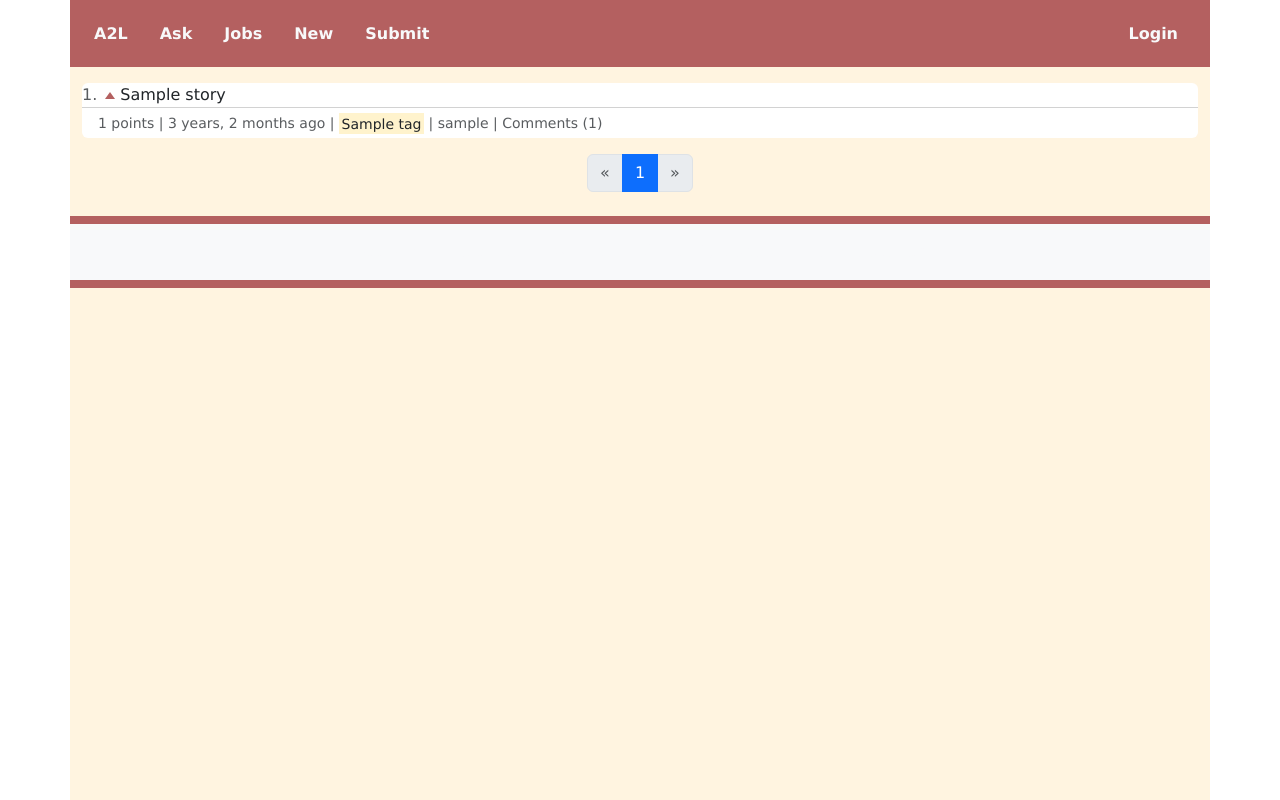
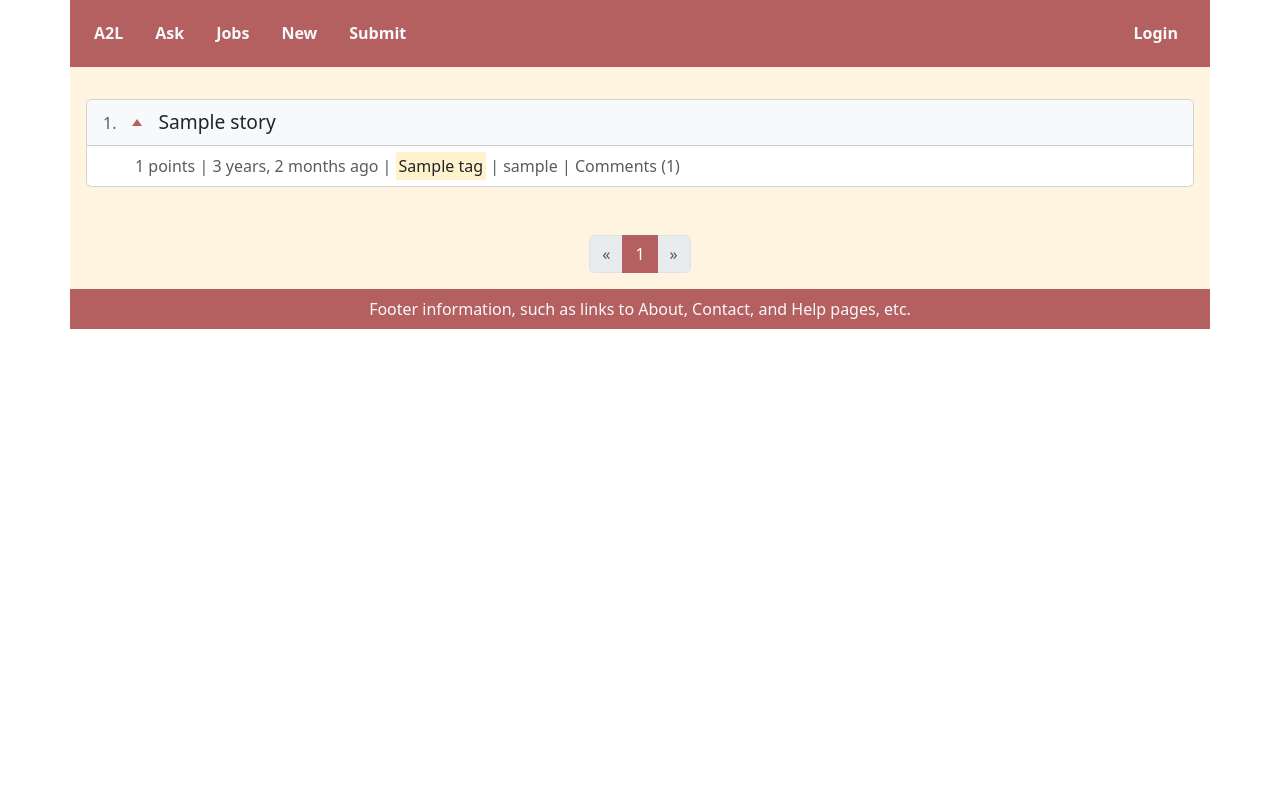
Before and after one commit to shihongji/NeuCommunity, a Django app: page / in a window 1280 px wide. Run offline with Django 4.2, Linux system fonts and the light colour scheme; tables that the repository leaves empty hold one stand-in row (values such as "Sample post"); some libraries are stand-ins or nearby versions.

Commit message:
add css to home, story_details pages

```diff
--- a/static/assets/css/common.css
+++ b/static/assets/css/common.css
@@ -15,10 +15,11 @@
   --body-loud-color: #000;
 
   --light-fg: #f8f9fa;
+  --card-bg: #f8f9fa;
+
 }
 
-html,
-body {
+html {
   height: 100%;
   margin: 0;
 
@@ -29,10 +30,6 @@ body {
   height: 100%;
   padding: 0;
   background-color: var(--primary-bg);
-}
-
-.row {
-  margin: 0;
 }
 
 header, .bg-info {
@@ -48,11 +45,14 @@ header, .bg-info {
   align-items: center;
 }
 
-.pagination {
-  justify-content: center;
-  background-color: var(--primary-bg);
+.btn-primary {
+  background-color: var(--primary);
+  border-color: var(--primary);
+}
 
-  padding: 0.5rem 0;
+.btn-primary:hover {
+  background-color: var(--secondary);
+  border-color: var(--secondary);
 }
 
 footer {
--- /dev/null
+++ b/static/assets/css/home.css
@@ -0,0 +1,79 @@
+:root {
+  --primary:#B46060;
+  --secondary: #FFBF9B;
+  --primary-fg:#4D4D4D;
+  --primary-bg: #FFF4E0;
+
+  --body-bg: #fff;
+  --body-quiet-color: #666;
+  --body-loud-color: #000;
+
+  --light-fg: #f8f9fa;
+  --card-bg: #f8f9fa;
+
+}
+
+.cards {
+  padding: 1rem 0;
+}
+
+.card {
+  margin: 1rem;
+}
+
+.card-header {
+  flex-direction: row;
+  align-items: center;
+  background-color: var(--card-bg);
+
+  font-size: 1rem;
+}
+
+.card-title {
+  margin: 0 0.5rem;
+  font-size: 1.2rem;
+}
+
+.upvote-button {
+  width: 0;
+  height: 0;
+  border-left: 5px solid transparent;
+  border-right: 5px solid transparent;
+  border-bottom: 7px solid #B46060;
+  cursor: pointer;
+  margin: 0 0.5rem;
+}
+
+.card-footer {
+  background-color: #fff;
+}
+
+.card-data {
+  font-size: 1rem;
+  padding-left: 2rem;
+  background-color: inherit;
+}
+
+.card-header + .card-footer {
+  border-top: 0;
+}
+
+.pagination {
+  justify-content: center;
+  background-color: var(--primary-bg);
+
+  margin: 0;
+  padding: 1rem 0;
+}
+
+.page-item.active .page-link {
+  background-color: #B46060;
+  border-color: #B46060;
+}
+.page-link {
+  color: #4D4D4D;
+}
+
+.page-link:hover {
+  color: #B46060;
+}
--- a/stories/templates/stories/home.html
+++ b/stories/templates/stories/home.html
@@ -4,40 +4,29 @@
 {% block header %}
 {% endblock %}
 {% block extra_head %}
-<style>
-.upvote-button {
-  width: 0;
-  height: 0;
-  border-left: 5px solid transparent;
-  border-right: 5px solid transparent;
-  border-bottom: 7px solid #B46060;
-  cursor: pointer;
-  margin-right: 5px;
-}
-</style>
+{% load static %}
+<link rel="stylesheet" href="{% static 'css/home.css' %}">
 {% endblock %}
 {% block content %}
-<div class="container">
-  <div class="row mt-3">
+<div class="container cards">
   {% for story in stories %}
-  <div class="col-md-12 mb-2">
-    <div class="card border-0" >
-      <div class="d-flex align-items-center">
-        <span class="me-2 text-muted">{{ forloop.counter }}.</span>
+    <div class="card border-1" >
+      <div class="card-header d-flex">
+        <span class="card-no me-2 text-muted">{{ forloop.counter }}.</span>
         <span class="upvote-button" onclick="location.href='{% url 'stories:upvote_story' story.id %}'"></span>
-
-        <div class="bg-transparent fs-6 ">
-                 <a href="{% url 'stories:story_detail' story.id %}" class="text-dark text-decoration-none">
-            {{ story.title }}</a></div></div>
-      <div class="card-footer bg-transparent text-muted small lh-1">{{ story.votes }} points | {{ story.created|timesince }} ago | <mark>{{ story.tags.all|first_two_tags }}</mark> | {{ story.user.username }} | Comments ({{ story.num_comments }})</div>
+        <a href="{% url 'stories:story_detail' story.id %}" class="card-title text-dark text-decoration-none">
+            {{ story.title }}</a>
       </div>
-    </div>
+        <div class="card-footer">
+          <span class="card-data bg-transparent text-muted small lh-1">
+            {{ story.votes }} points | {{ story.created|timesince }} ago | <mark>{{ story.tags.all|first_two_tags }}</mark> | {{ story.user.username }} | Comments ({{ story.num_comments }})
+          </span>
+        </div>
+      </div>
   {% endfor %}
-  </div>
 </div>
 
 {% with current_page=stories.number num_pages=stories.paginator.num_pages %}
-<div class="d-flex justify-content-center">
   <nav aria-label="Page navigation">
     <ul class="pagination">
       {% if stories.has_previous %}
@@ -79,15 +68,10 @@
       {% endif %}
     </ul>
   </nav>
-</div>
 {% endwith %}
 
 {% endblock %}
 
 {% block footer %}
-<div class="container">
-  <footer class="bg-light text-center py-3">
-    <p>Footer information, such as links to About, Contact, and Help pages, etc.</p>
-  </footer>
-</div>
+  <p>Footer information, such as links to About, Contact, and Help pages, etc.</p>
 {% endblock %}
```
Also changed, not shown: static/assets/css/story_detail.css (added, +24 -0 lines), static/simplemde/simplemde.init.js (added, +21 -0 lines), stories/templates/stories/index.html (+3 -1 lines), stories/templates/stories/story_detail.html (+13 -5 lines).
